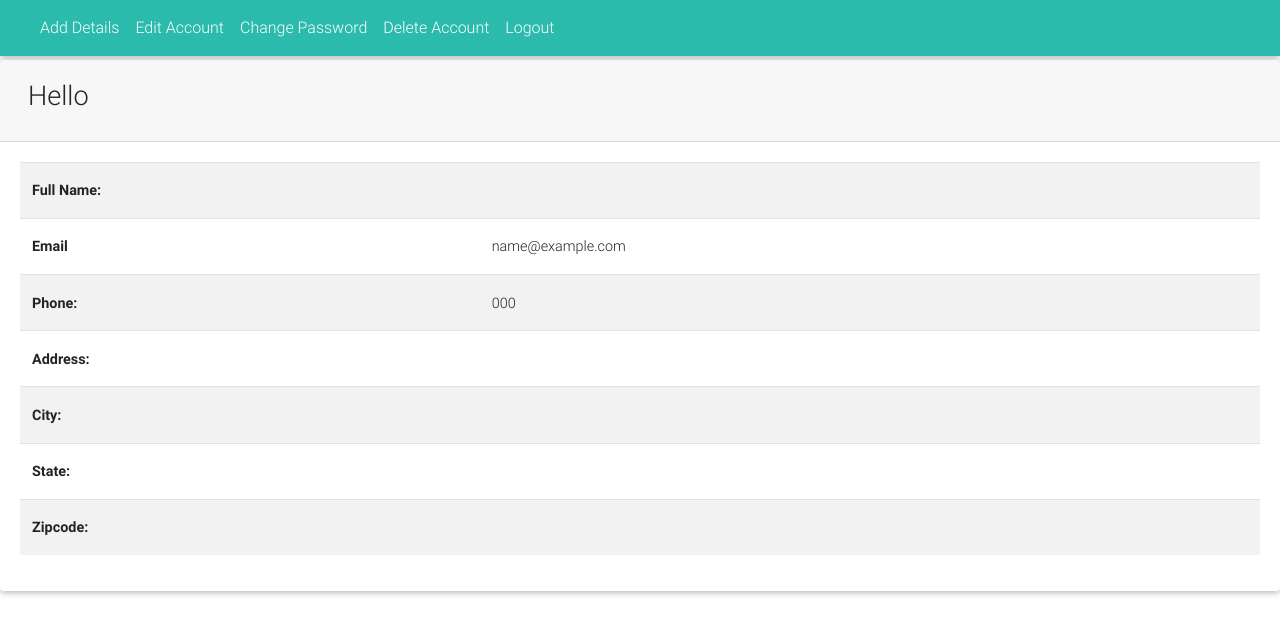
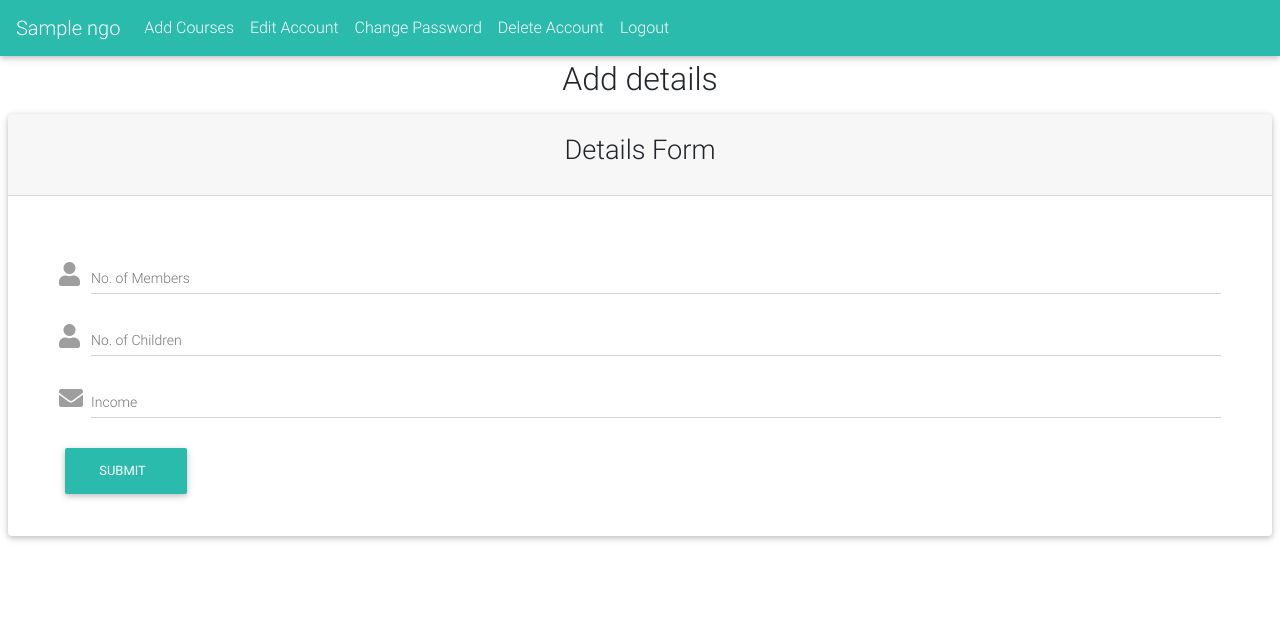
Before and after one commit to itsumeet27/women-empowerment, a PHP site: page /ngo/myaccount.php?add_courses in a window 1280 px wide. Shown: the top 635 px of the page. Run offline with PHP 8.4, Linux system fonts and the light colour scheme; the visitor is signed in with stand-in values (Sample User, id 1); data comes from the database, SQL or seed files in the repository; tables that the repository leaves empty hold one stand-in row (values such as "Sample post"); data that the repository does not hold is empty; some libraries are stand-ins or nearby versions.

Commit message:
Managing data for NGO

```diff
--- a/ngo/login.php
+++ b/ngo/login.php
@@ -38,7 +38,7 @@
 				$email = $_POST['email'];
 				$password = $_POST['password'];
 
-				$sql = "SELECT * FROM step WHERE password = '$password' AND email = '$email'";
+				$sql = "SELECT * FROM ngo WHERE password = '$password' AND email = '$email'";
 				$runSql = $db->query($sql);
 				$check_user = mysqli_num_rows($runSql);
 				if($check_user == 0){
--- a/ngo/myaccount.php
+++ b/ngo/myaccount.php
@@ -18,19 +18,17 @@
     $result = $db->query($sql);
     while ($row_pro = mysqli_fetch_array($result)) {
           $id = $row_pro['id'];
-          $firstname = $row_pro['firstname'];
-          $lastname = $row_pro['lastname'];
+          $ngo_name = $row_pro['ngo_name'];
+          $ngo_description = $row_pro['ngo_description'];
           $email = $row_pro['email'];
-          $dateOfBirth = $row_pro['dateOfBirth'];
-          $address = $row_pro['address'];
+          $ngo_head = $row_pro['ngo_head'];
+          $ngo_address = $row_pro['ngo_address'];
           $city = $row_pro['city'];
           $state = $row_pro['state'];
           $zipcode = $row_pro['zipcode'];
           $phone = $row_pro['phone'];
-          $noOfMembers = $row_pro['noOfMembers'];
-          $noOfChildren = $row_pro['noOfChildren'];
-          $income = $row_pro['income'];
-          $dateOfRegistration = $row_pro['dateOfRegistration'];
+          $organization_type = $row_pro['organization_type'];
+
     }
 ?>
 
@@ -39,7 +37,7 @@
   <meta charset="utf-8">
   <meta name="viewport" content="width=device-width, initial-scale=1, shrink-to-fit=no">
   <meta http-equiv="x-ua-compatible" content="ie=edge">
-  <title>User Dashboard</title>
+  <title>NGO Dashboard</title>
   <!-- Font Awesome -->
   <link rel="stylesheet" href="https://use.fontawesome.com/releases/v5.8.2/css/all.css">
   <!-- Bootstrap core CSS -->
@@ -52,7 +50,7 @@
 <body>
 
 <nav class="mb-1 navbar navbar-expand-lg navbar-dark default-color">
-  <a class="navbar-brand" href="index.php"><?=$firstname;?> <?=$lastname;?></a>
+  <a class="navbar-brand" href="index.php"><?=$ngo_name;?></a>
   <button class="navbar-toggler" type="button" data-toggle="collapse" data-target="#navbarSupportedContent-333"
     aria-controls="navbarSupportedContent-333" aria-expanded="false" aria-label="Toggle navigation">
     <span class="navbar-toggler-icon"></span>
@@ -60,7 +58,7 @@
   <div class="collapse navbar-collapse" id="navbarSupportedContent-333">
     <ul class="navbar-nav mr-auto">
       <li class="nav-item">
-        <a class="nav-link" href="myaccount.php?add_details">Add Details</a>
+        <a class="nav-link" href="myaccount.php?add_courses">Add Courses</a>
       </li>
       <li class="nav-item">
         <a class="nav-link" href="myaccount.php?edit_account">Edit Account</a>
@@ -81,21 +79,21 @@
 </nav>
 
   <?php
-    if(!isset($_GET['add_details'])) {
+    if(!isset($_GET['add_courses'])) {
       if (!isset($_GET['edit_account'])) {
         if(!isset($_GET['change_password'])){
           if(!isset($_GET['delete_account'])){
             echo
             "<div class='card'>
                 <div class='card-header'>
-                  <h3 class='h3-responsive p-2'>Hello $firstname</h3>
+                  <h3 class='h3-responsive p-2'>Hello $ngo_name</h3>
                 </div>
                 <div class='card-body table-responsive'>
                   <table class='table table-striped table-condensed' style='display: table'>
 
                     <tr>
                       <th><b>Full Name: </b></th>
-                      <td>$firstname $lastname</td>
+                      <td>$ngo_name</td>
                     </tr>
                     <tr>
                       <th><b>Email </b></th>
@@ -107,7 +105,7 @@
                     </tr>
                     <tr>
                       <th><b>Address: </b></th>
-                      <td>$address</td>
+                      <td>$ngo_address</td>
                     </tr>
                     <tr>
                       <th><b>City: </b></th>
@@ -131,7 +129,7 @@
     }
   ?>
   <?php
-    if(isset($_GET['add_details'])){
+    if(isset($_GET['add_courses'])){
       include 'details/add_details.php';
     }
     if(isset($_GET['edit_account'])){
```
